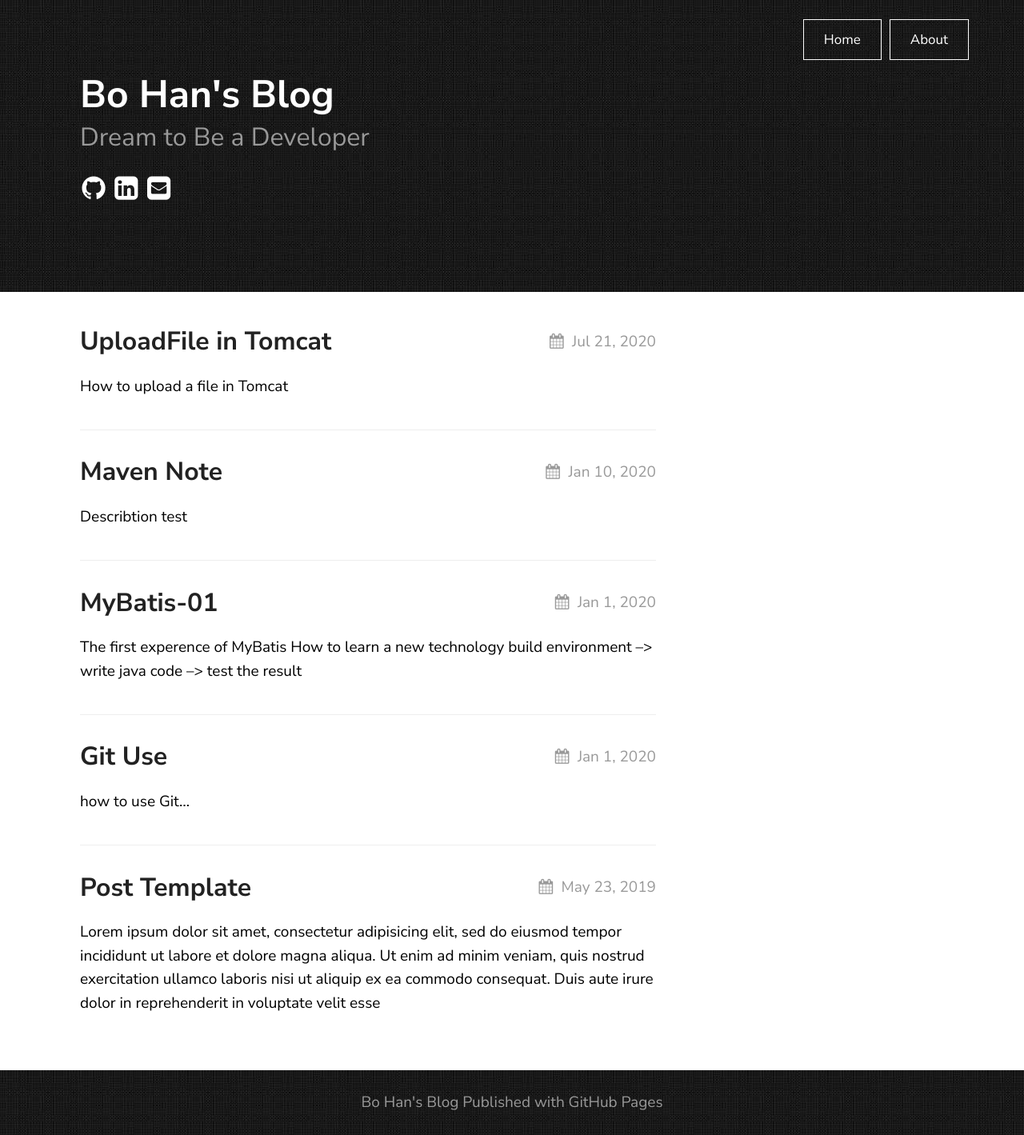
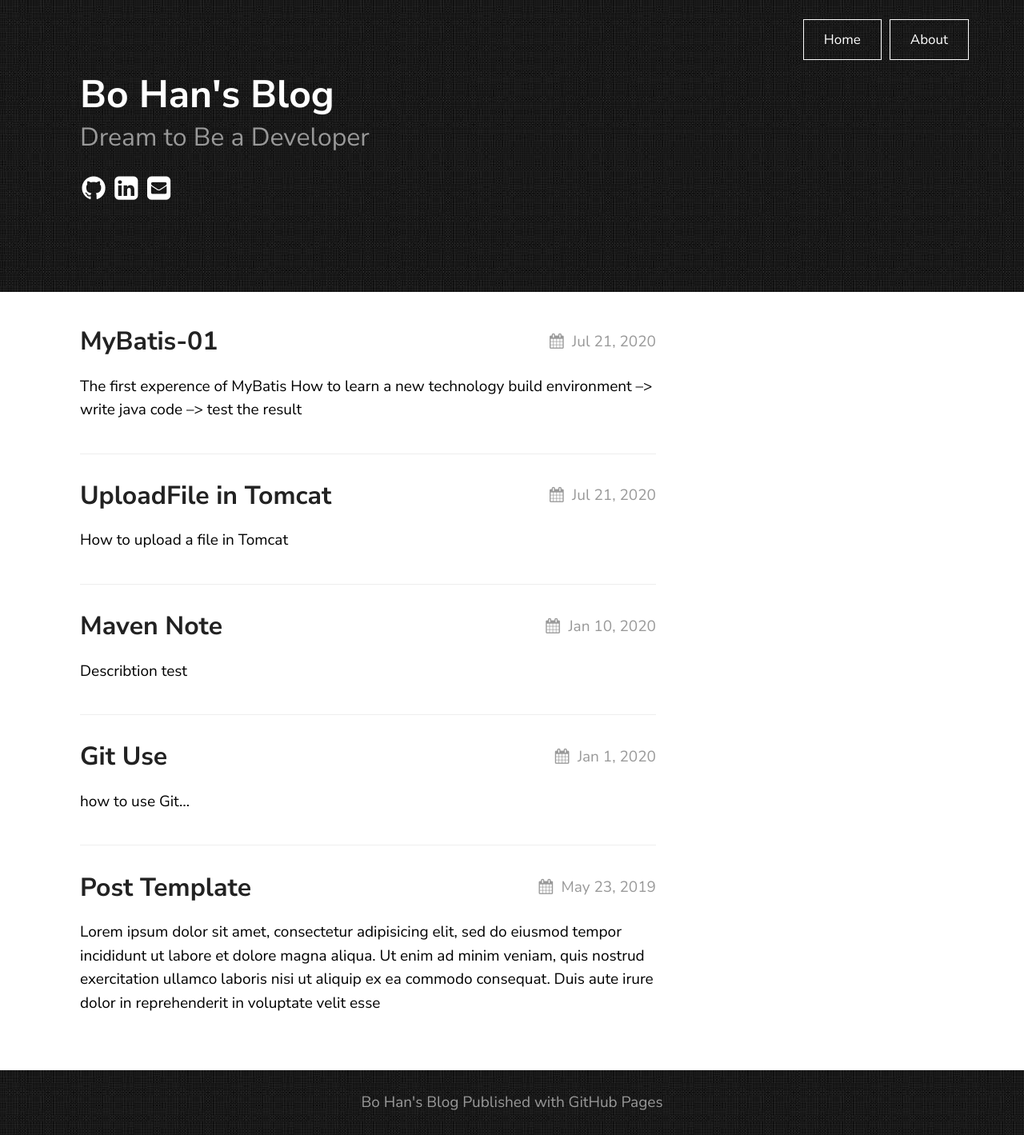
Before and after one commit to HBhakunamatata/HBhakunamatata.github.io, a Jekyll site: the page built from index.md, in a window 1280 px wide. Shown: the whole page at 80% size. Built offline with Jekyll 4.4.1, drawn with Linux system fonts in a browser that asks for light colours.

Commit message:
MyBatis-01.md

```diff
--- a/_posts/2020-07-22-MyBatis-01.markdown
+++ b/_posts/2020-07-22-MyBatis-01.markdown
@@ -2,7 +2,7 @@
 layout: post
 title: "MyBatis-01"
 description:
-date: 2020-01-01
+date: 2020-07-21
 categories: MyBatis, Maven
 ---
 The first experence of MyBatis
```
